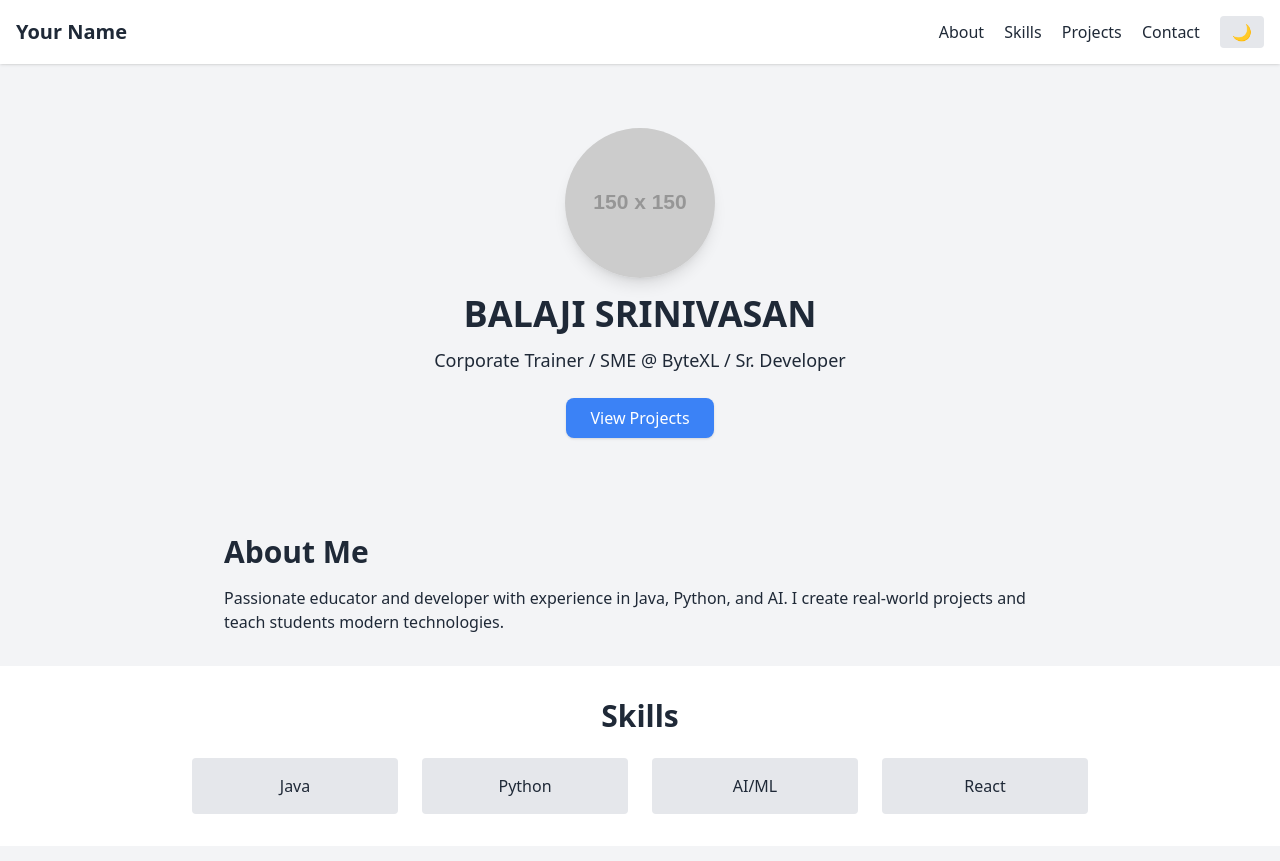
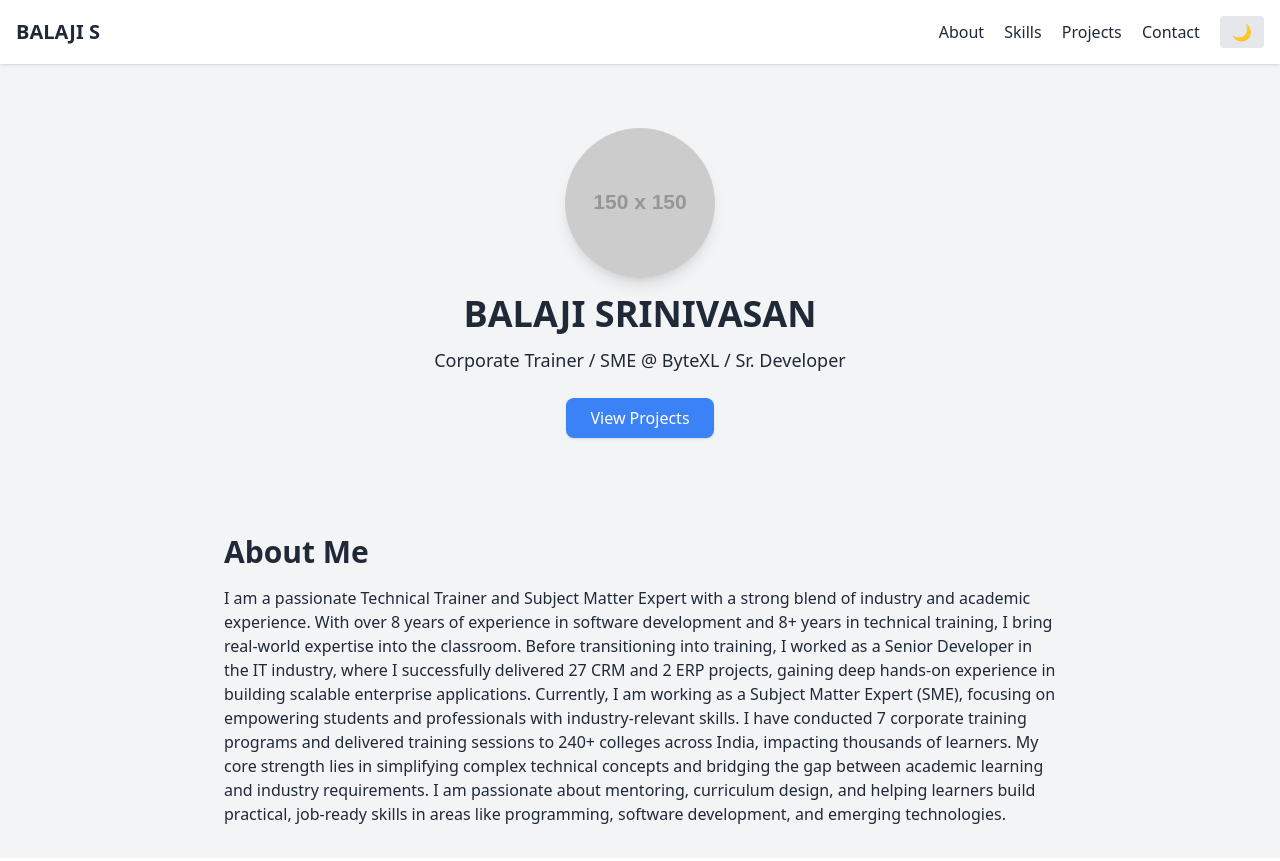
Before and after one commit to balasrinivasanammu/myprofiles, a plain HTML site: page index.html in a window 1280 px wide. Shown: the top 861 px of the page. Drawn offline with nearby package versions, Linux system fonts and the light colour scheme; placeholder pictures from the web are drawn by us.

Commit message:
Update index.html

```diff
--- a/index.html
+++ b/index.html
@@ -18,7 +18,7 @@
 
   <!-- Navbar -->
   <nav class="flex justify-between items-center p-4 shadow bg-white dark:bg-gray-800 sticky top-0">
-    <h1 class="text-xl font-bold">Your Name</h1>
+    <h1 class="text-xl font-bold">BALAJI S</h1>
     <div class="space-x-4">
       <a href="#about">About</a>
       <a href="#skills">Skills</a>
@@ -40,7 +40,13 @@
   <section id="about" class="p-8 max-w-4xl mx-auto">
     <h2 class="text-3xl font-bold mb-4">About Me</h2>
     <p>
-      Passionate educator and developer with experience in Java, Python, and AI. I create real-world projects and teach students modern technologies.
+      I am a passionate Technical Trainer and Subject Matter Expert with a strong blend of industry and academic experience. With over 8 years of experience in software development and 8+ years in technical training, I bring real-world expertise into the classroom.
+
+Before transitioning into training, I worked as a Senior Developer in the IT industry, where I successfully delivered 27 CRM and 2 ERP projects, gaining deep hands-on experience in building scalable enterprise applications.
+
+Currently, I am working as a Subject Matter Expert (SME), focusing on empowering students and professionals with industry-relevant skills. I have conducted 7 corporate training programs and delivered training sessions to 240+ colleges across India, impacting thousands of learners.
+
+My core strength lies in simplifying complex technical concepts and bridging the gap between academic learning and industry requirements. I am passionate about mentoring, curriculum design, and helping learners build practical, job-ready skills in areas like programming, software development, and emerging technologies.
     </p>
   </section>
 
```
